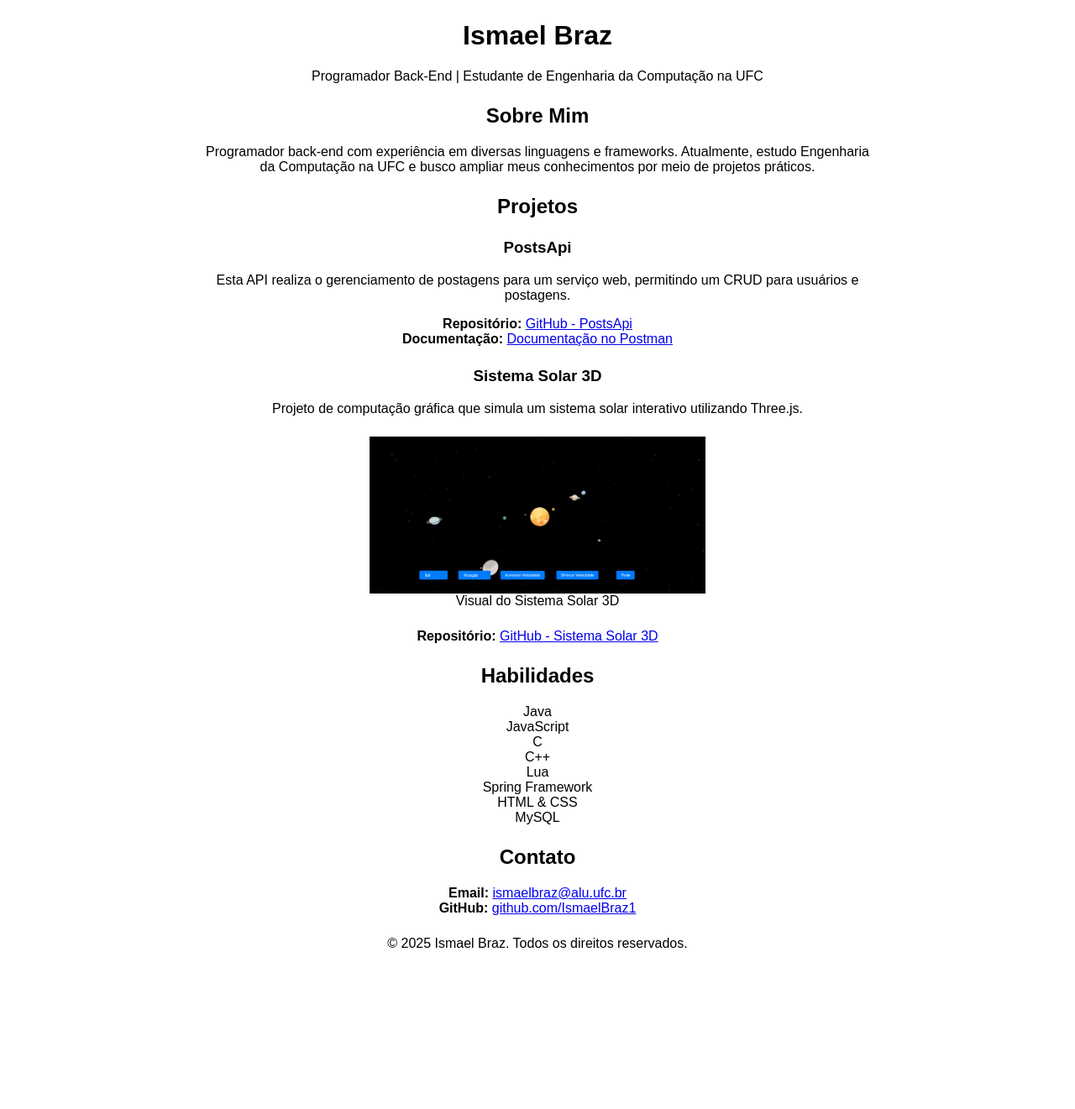
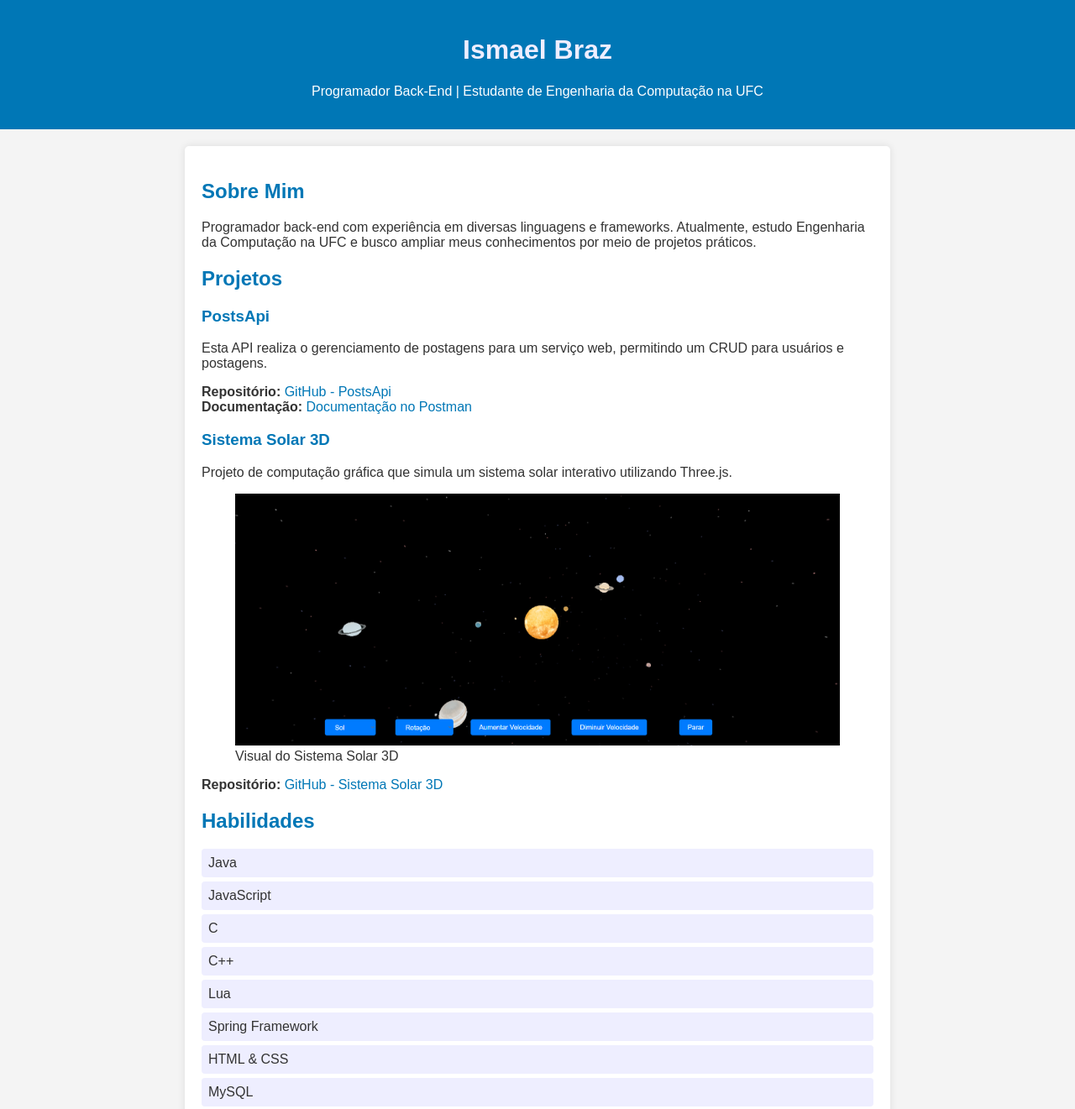
Before and after one commit to IsmaelBraz1/Tec-Web, a plain HTML site: page seminario1/index.html in a window 1280 px wide. Shown: the top 1321 px of the page at 84% size. Before the commit the page ends 1157 px from the top, so only its background shows below. Drawn offline with Linux system fonts and the light colour scheme.

Commit message:
Update index.html

```diff
--- a/seminario1/index.html
+++ b/seminario1/index.html
@@ -4,36 +4,74 @@
   <meta charset="UTF-8">
   <meta name="viewport" content="width=device-width, initial-scale=1.0">
   <title>Portfólio - Ismael Braz</title>
-  <style>
+ <style>
     body {
+      font-family: Arial, sans-serif;
       margin: 0;
       padding: 0;
-      font-family: Arial, sans-serif;
+      background-color: #f4f4f4;
+      color: #333;
+    }
+    header {
+      background: #0077b6;
+      color: white;
       text-align: center;
+      padding: 20px;
     }
     main {
       max-width: 800px;
-      margin: 0 auto;
+      margin: 20px auto;
+      background: white;
+      padding: 20px;
+      box-shadow: 0 0 10px rgba(0, 0, 0, 0.1);
+      border-radius: 5px;
     }
-    header, footer, section, article, figure {
-      margin: 1.5rem 0;
+    h1, h2, h3 {
+      color: #0077b6;
     }
+
+    #nome{
+      color: #eef;
+    }
+    a {
+      color: #0077b6;
+      text-decoration: none;
+    }
+    a:hover {
+      text-decoration: underline;
+    }
+    ul {
+      list-style: none;
+      padding: 0;
+    }
+    li {
+      background: #eef;
+      padding: 8px;
+      margin: 5px 0;
+      border-radius: 4px;
+    }
+    footer {
+      text-align: center;
+      padding: 10px;
+      background: #0077b6;
+      color: white;
+      margin-top: 20px;
+    }
+
     img {
-      display: block;
-      max-width: 100%;
-      height: auto;
-      margin: 0 auto;
+      width: 100%;
+      height: 300px;
+      object-fit: cover;
     }
+
   </style>
 </head>
 <body>
-  <!-- Cabeçalho -->
   <header>
-    <h1>Ismael Braz</h1>
+    <h1 id="nome">Ismael Braz</h1>
     <p>Programador Back-End | Estudante de Engenharia da Computação na UFC</p>
   </header>
 
-  <!-- Conteúdo Principal -->
   <main>
     <section id="sobre">
       <h2>Sobre Mim</h2>
```
